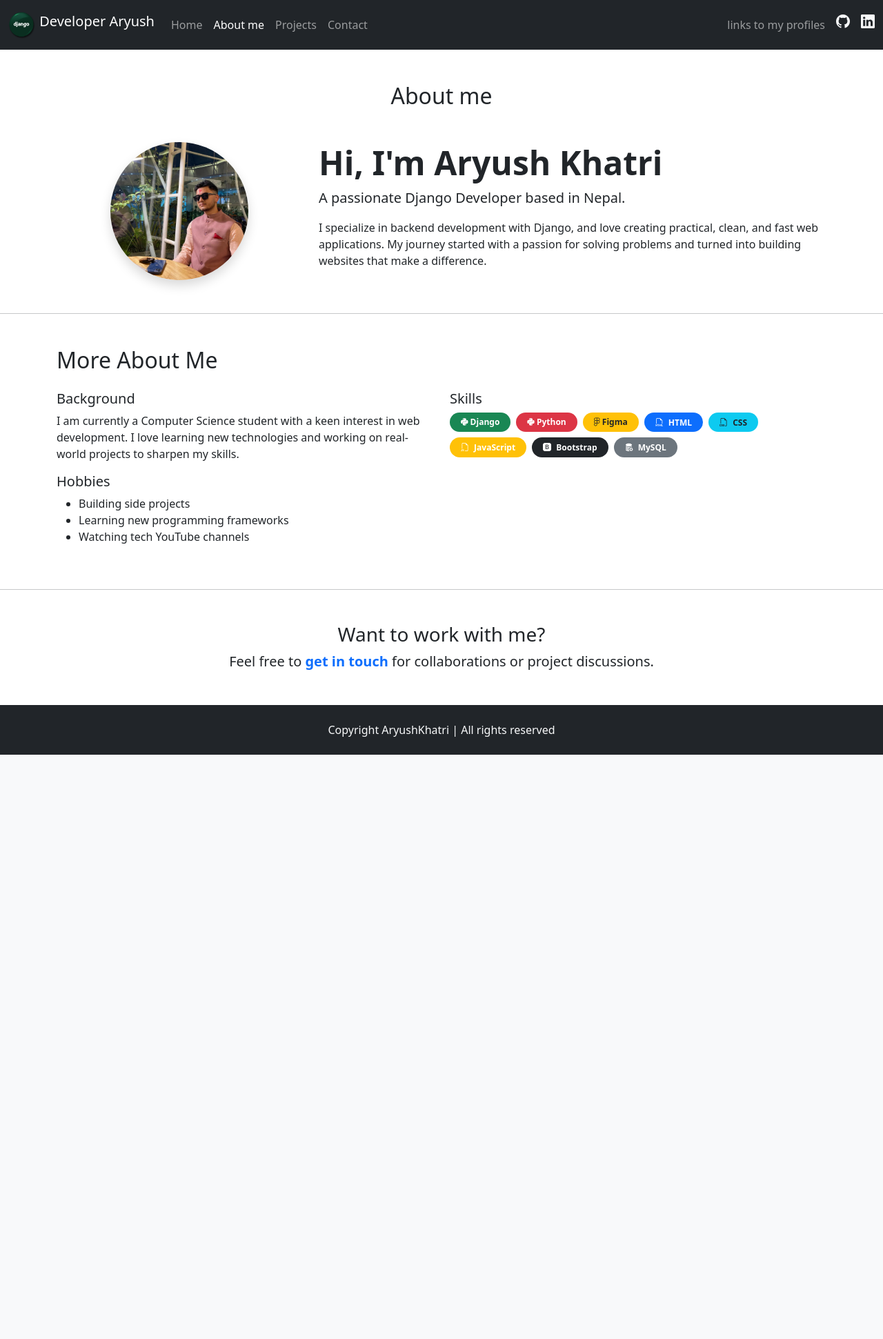
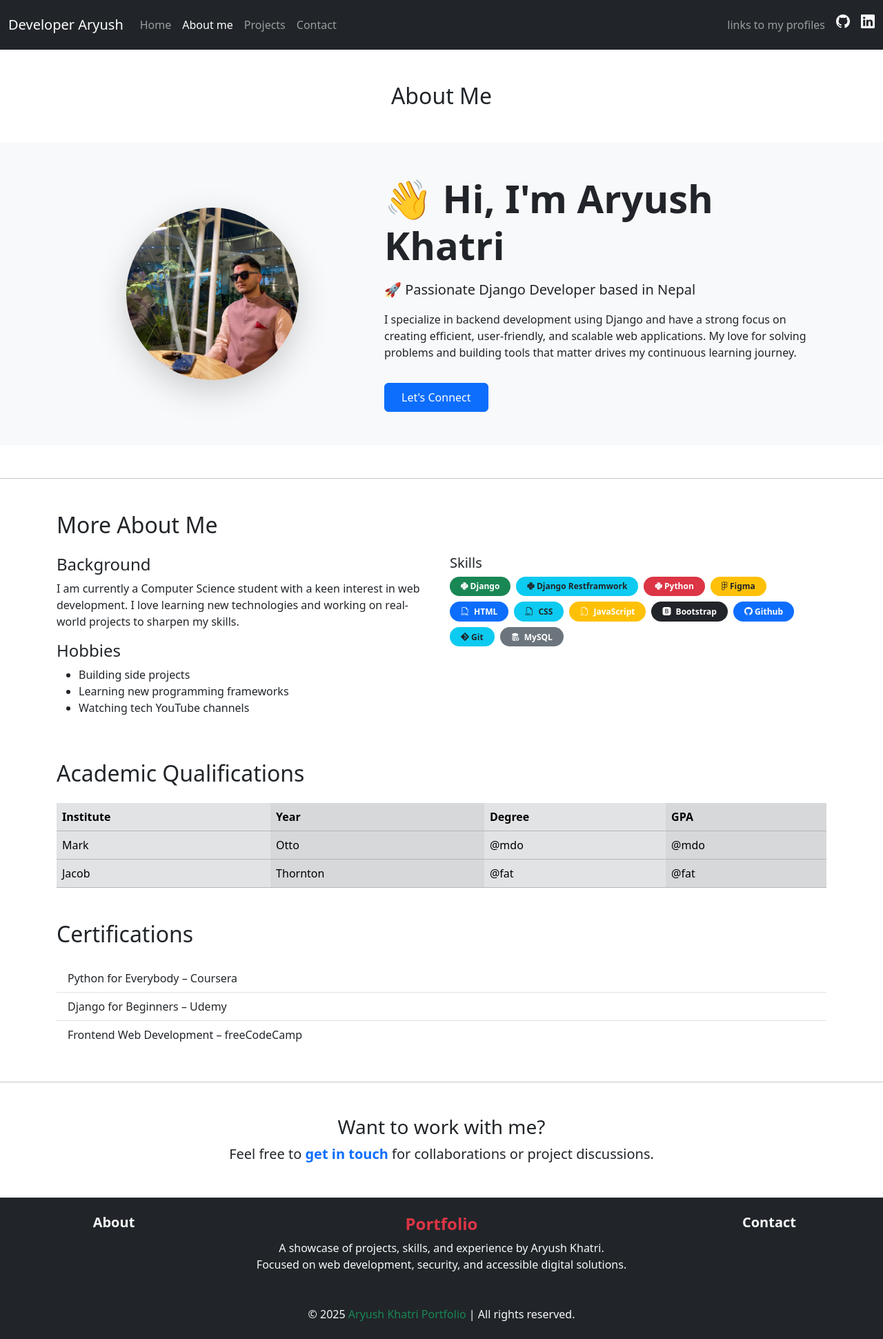
Before and after one commit to userAryush/Portfolio, a Django app: page /aryush/about/ in a window 1280 px wide. Shown: the whole page at 69% size. Before the commit the page ends 1094 px from the top, so only its background shows below. Run offline with Django 5.2, Linux system fonts and the light colour scheme.

Commit message:
design done

```diff
--- a/portfolio_app/templates/portfolio_app/about.html
+++ b/portfolio_app/templates/portfolio_app/about.html
@@ -7,20 +7,26 @@ About Me
 
 {% block content %}
 
-<h2 class="text-center my-5">About me</h2>
-<!-- Hero Section -->
-<div class="container my-5">
+<h2 class="text-center my-5">About Me</h2>
+
+<!-- Redesigned Hero Section -->
+<section class="bg-light py-5">
+  <div class="container">
     <div class="row align-items-center">
-    <div class="col-md-4 text-center mb-4 mb-md-0">
-      <img src="{% static 'images/aryush.jpg' %}" class="rounded-circle img-fluid shadow" alt="Profile Photo" style="max-width: 200px;">
+      <div class="col-md-5 text-center mb-4 mb-md-0">
+        <img src="{% static 'images/aryush.jpg' %}" class="rounded-circle img-fluid shadow-lg" alt="Profile Photo" style="max-width: 250px;">
       </div>
-    <div class="col-md-8">
-      <h1 class="display-5 fw-bold">Hi, I'm Aryush Khatri</h1>
-      <p class="lead">A passionate Django Developer based in Nepal.</p>
-      <p>I specialize in backend development with Django, and love creating practical, clean, and fast web applications. My journey started with a passion for solving problems and turned into building websites that make a difference.</p>
+      <div class="col-md-7">
+        <h1 class="display-4 fw-bold mb-3">👋 Hi, I'm Aryush Khatri</h1>
+        <p class="lead mb-3">🚀 Passionate Django Developer based in Nepal</p>
+        <p>I specialize in backend development using Django and have a strong focus on creating efficient, user-friendly, and scalable web applications. My love for solving problems and building tools that matter drives my continuous learning journey.</p>
+        <a href="{% url 'contact' %}" class="btn btn-primary mt-3 px-4 py-2">Let's Connect</a>
+
+
       </div>
     </div>
   </div>
+</section>
 
 <hr class="my-5">
 
@@ -29,10 +35,10 @@ About Me
   <h2 class="mb-4">More About Me</h2>
   <div class="row">
     <div class="col-md-6">
-      <h5>Background</h5>
+      <h4>Background</h4>
       <p>I am currently a Computer Science student with a keen interest in web development. I love learning new technologies and working on real-world projects to sharpen my skills.</p>
 
-      <h5>Hobbies</h5>
+      <h4>Hobbies</h4>
       <ul>
         <li>Building side projects</li>
         <li>Learning new programming frameworks</li>
@@ -44,16 +50,61 @@ About Me
       <h5>Skills</h5>
       <div class="d-flex flex-wrap gap-2">
         <span class="badge rounded-pill bg-success p-2 px-3"><i class="fab fa-python"></i> Django</span>
+        <span class="badge rounded-pill bg-info text-dark p-2 px-3"><i class="fab fa-python"></i> Django Restframwork</span>
         <span class="badge rounded-pill bg-danger p-2 px-3"><i class="fab fa-python"></i> Python</span>
         <span class="badge rounded-pill bg-warning text-dark p-2 px-3"><i class="fab fa-figma"></i> Figma</span>
         <span class="badge rounded-pill bg-primary p-2 px-3"><i class="bi bi-filetype-html me-1"></i> HTML</span>
         <span class="badge rounded-pill bg-info text-dark p-2 px-3"><i class="bi bi-filetype-css me-1"></i> CSS</span>
         <span class="badge rounded-pill bg-warning p-2 px-3"><i class="bi bi-filetype-js me-1"></i> JavaScript</span>
         <span class="badge rounded-pill bg-dark p-2 px-3"><i class="bi bi-bootstrap-fill me-1"></i> Bootstrap</span>
+        <span class="badge rounded-pill bg-primary p-2 px-3"><i class="bi bi-github"></i> Github</span>
+        <span class="badge rounded-pill bg-info text-dark p-2 px-3"><i class="bi bi-git"></i> Git</span>
         <span class="badge rounded-pill bg-secondary p-2 px-3"><i class="bi bi-database-fill-gear me-1"></i> MySQL</span>
       </div>
     </div>
   </div>
+</div>
+
+<!-- Academic Qualifications Section -->
+
+<div class="container my-5">
+  <h2 class="mb-4">Academic Qualifications</h2>
+  <table class="table table-secondary table-hover table-striped-columns">
+    <thead>
+      <tr>
+        <th scope="col">Institute</th>
+        <th scope="col">Year</th>
+        <th scope="col">Degree</th>
+        <th scope="col">GPA</th>
+      </tr>
+    </thead>
+    <tbody>
+      <tr>
+        <td>Mark</td>
+        <td>Otto</td>
+        <td>@mdo</td>
+        <td>@mdo</td>
+      </tr>
+      <tr>
+        <td>Jacob</td>
+        <td>Thornton</td>
+        <td>@fat</td>
+        <td>@fat</td>
+      </tr>
+    </tbody>
+  </table>
+</div>
+
+
+<!-- Certifications Section -->
+<div class="container my-5">
+  <h2 class="mb-4">Certifications</h2>
+  <ul class="list-group list-group-flush">
+    <li class="list-group-item">Python for Everybody – Coursera</li>
+    <li class="list-group-item">Django for Beginners – Udemy</li>
+    <li class="list-group-item">Frontend Web Development – freeCodeCamp</li>
+    <!-- Add more if needed -->
+  </ul>
 </div>
 
 <hr class="my-5">
--- /dev/null
+++ b/templates/footer.html
@@ -0,0 +1,42 @@
+<!-- Footer Section -->
+<footer class="footer py-4 text-center text-light bg-dark">
+    <div class="container">
+        <div class="row">
+            <!-- About Us Link -->
+            <div class="col-md-2 mb-4">
+                <h5 class="fw-bold text-center">
+                    <a href="{% url 'about' %}" class="text-light text-decoration-none">About</a>
+                </h5>
+            </div>
+
+            <!-- Center Branding and Description -->
+            <div class="col-md-8 mb-4">
+                <h4 class="text-center mb-2">
+                    <a href="{% url 'home' %}" class="text-light text-decoration-none">
+                        <span class="navbar-title fw-bold">
+                            <span class="text-danger">Portfolio</span>
+                        </span>
+                    </a>
+                </h4>
+                <p class="text-center mb-0">
+                    A showcase of projects, skills, and experience by Aryush Khatri.<br>
+                    Focused on web development, security, and accessible digital solutions.
+                </p>
+            </div>
+
+            <!-- Contact Link -->
+            <div class="col-md-2 mb-4">
+                <h5 class="fw-bold text-center">
+                    <a href="{% url 'contact' %}" class="text-light text-decoration-none">Contact</a>
+                </h5>
+            </div>
+        </div>
+
+        <!-- Copyright -->
+        <div class="text-center mt-4">
+            <p class="mb-0">
+                &copy; 2025 <span class="text-success">Aryush Khatri Portfolio</span> | All rights reserved.
+            </p>
+        </div>
+    </div>
+</footer>
--- a/templates/layout.html
+++ b/templates/layout.html
@@ -25,7 +25,7 @@
 <nav class="navbar navbar-expand-lg navbar-dark bg-dark">
   <div class="container-fluid">
     <a class="navbar-brand" href="#">
-      <img src="{% static "logos/django.png" %}" alt="Logo" width="40" height="40" class="d-inline-block align-text-top">
+
       Developer Aryush
     </a>
     <div class="collapse navbar-collapse" id="navbarText">
@@ -69,8 +69,8 @@
 
 
   {% comment %} footer   {% endcomment %}
-
-  <footer class="text-center text-light bg-dark py-4"> Copyright AryushKhatri | All rights reserved</footer>
+  {% include 'footer.html' %}
+  {% comment %} <footer class="text-center text-light bg-dark py-4"> Copyright AryushKhatri | All rights reserved</footer> {% endcomment %}
 </body>
 <script src="https://cdn.jsdelivr.net/npm/@popperjs/core@2.11.8/dist/umd/popper.min.js" integrity="sha384-I7E8VVD/ismYTF4hNIPjVp/Zjvgyol6VFvRkX/vR+Vc4jQkC+hVqc2pM8ODewa9r" crossorigin="anonymous"></script>
 <script src="https://cdn.jsdelivr.net/npm/bootstrap@5.3.3/dist/js/bootstrap.min.js" integrity="sha384-0pUGZvbkm6XF6gxjEnlmuGrJXVbNuzT9qBBavbLwCsOGabYfZo0T0to5eqruptLy" crossorigin="anonymous"></script>
```
Also changed, not shown: portfolio_app/templates/portfolio_app/contact.html (+18 -15 lines), portfolio_app/templates/portfolio_app/home.html (+24 -7 lines), portfolio_app/templates/portfolio_app/projects.html (line endings or trailing spaces), static/images/aryushimg.jpg (added). Lines whose indentation alone changed are shown as unchanged.
